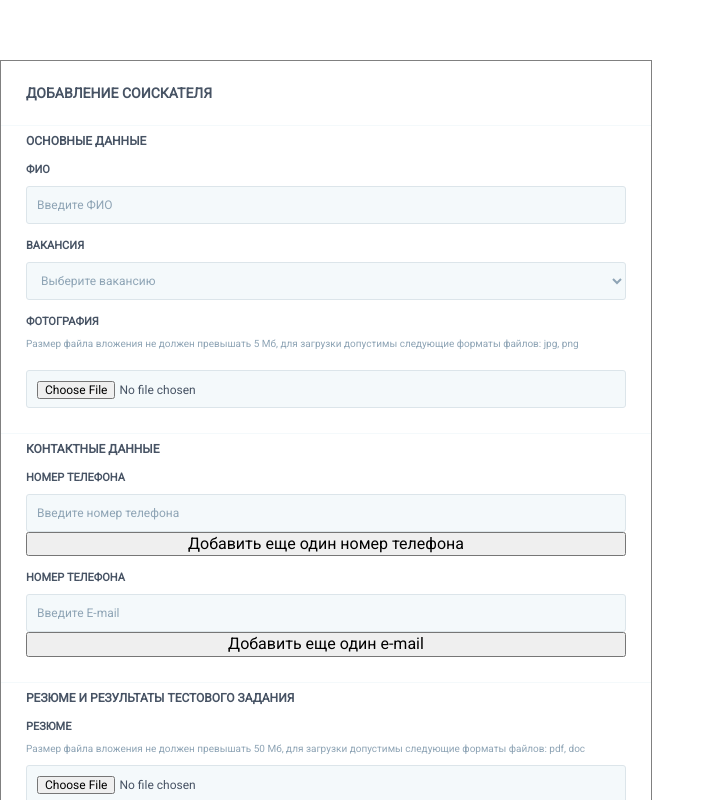
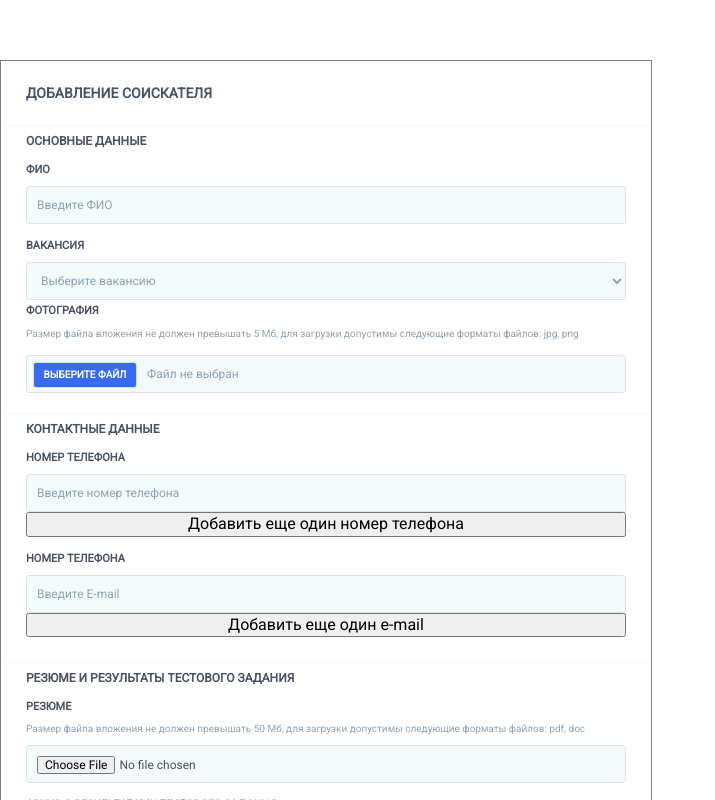
Before and after one commit to KaimNotark/bin-man-test, a Vue app: page / in a window 1280 px wide. Shown: the top 800 px of the page, without its empty margins (0-715 px from the left). Built offline with nearby package versions, Linux system fonts and the light colour scheme.

Commit message:
did style for btn and input-text

```diff
--- a/src/components/InputLoadFile.vue
+++ b/src/components/InputLoadFile.vue
@@ -1,22 +1,120 @@
 <template>
   <div class="container">
+    <span class="form__span">Фотография</span>
+    <p
+      class="form__rem"
+    >Размер файла вложения не должен превышать 5 Мб, для загрузки допустимы следующие форматы файлов: jpg, png</p>
     <label class="form__label">
-      <span class="form__span">Фотография</span>
-      <p
-        class="form__rem"
-      >Размер файла вложения не должен превышать 5 Мб, для загрузки допустимы следующие форматы файлов: jpg, png</p>
-      <input class="form__input" type="file" name="file" autocomplete="off" accept=".jpg .png" />
+      <input class="form__input-text" type="text" name="name" placeholder="Файл не выбран" disabled />
+      <button @click="addFilePhotoBtn()" class="form__input-btn" type="button">Выберите файл</button>
+
+      <input class="form__input-file" type="file" name="file" autocomplete="off" accept=".jpg .png" />
     </label>
+
+    <!-- Alex
+    <label
+      v-if="CreateTask.attached.length < 4"
+      key="label"
+      for="attachFile"
+      class="attached-item _label"
+    >
+      <input
+        @change="filler($event.target.files)"
+        id="attachFile"
+        type="file"
+        multiple
+        accept="image"
+        name="attachFile"
+        class="attached-item__input"
+      />
+      <span>+</span>
+      <button
+        @click="addSpecialization(specKeyword)"
+        class="specialization-label__label-button"
+        type="button"
+        name="addSpecKeyword"
+        aria-label="Добавить специализацию"
+      >+</button>
+    </label>
+    / Alex-->
+
+    <!-- <label class="file-select">
+      <div class="select-button">
+        <span v-if="value">Selected File: {{value.name}}</span>
+        <span v-else>Select File</span>
+      </div>
+      <input type="file" @change="handleFileChange" />
+    </label>-->
   </div>
 </template>
 
 <script>
 export default {
-  name: "InputLoadFile"
+  name: "InputLoadFile",
+
+  props: {
+    value: File
+  },
+
+  data() {
+    return {
+      file: ""
+    };
+  },
+
+  methods: {
+    // addFilePhotoInp() {
+    //   this.file = this.$refs.file.files[0];
+    // },
+    // addFilePhotoBtn() {
+    //   this.file = this.$refs.file.files[0];
+    // },
+    // Alex
+    // addSpecialization(specKeyword) {
+    //   if (specKeyword) {
+    //     this.$store.dispatch("addSpecialization", specKeyword);
+    //     this.specKeyword = "";
+    //   }
+    // },
+    // filler(files) {
+    //   const formData = new FormData();
+    //   for (let file of files) {
+    //     formData.append("image", file);
+    //   }
+    //   this.$http
+    //     .post("upload", formData)
+    //     .then(({ body }) => {
+    //       body.forEach(picture =>
+    //         this.$store.dispatch("addAttached", picture._id)
+    //       );
+    //     })
+    //     .catch(err => console.error(err));
+    // }
+    // / Alex
+    // handleFileChange(e) {
+    //   this.$emit("input", e.target.files[0]);
+    // }
+  }
 };
 </script>
 
 <style lang="scss" scoped>
+// .file-select > .select-button {
+//   padding: 1rem;
+
+//   color: white;
+//   background-color: #2ea169;
+
+//   border-radius: 0.3rem;
+
+//   text-align: center;
+//   font-weight: bold;
+// }
+
+// .file-select > input[type="file"] {
+//   display: none;
+// }
+
 $color-gray: #808080;
 $color-white: #ffffff;
 $color-text: #475364;
@@ -54,40 +152,67 @@ $color-input-border: #dce5ea;
   border: 1px solid $color-input-border;
   background: $color-input-background;
   border-radius: 3px;
-  padding: 10px;
-}
-
-%text-rem {
-  color: $color-text-placeholder;
-  font-size: 10px;
-  font-weight: 400;
-  line-height: 12px;
+  padding: 10px 10px 10px 120px;
 }
 
 .form {
   &__label {
     display: flex;
     flex-direction: column;
-    margin-top: 16px;
+    margin-top: 6px;
   }
 
   &__span {
     @extend %text-span;
   }
 
-  &__input {
+  &__input-text {
     @extend %text-input;
     @extend %input;
-    margin-top: 10px;
+    margin-top: 5px;
   }
 
-  &__input::-webkit-input-placeholder {
+  &__input-text::-webkit-input-placeholder {
     color: $color-text-placeholder;
   }
 
   &__rem {
-    @extend %text-rem;
+    color: $color-text-placeholder;
+    font-size: 10px;
+    font-weight: 400;
+    line-height: 12px;
     margin-top: 10px;
+  }
+
+  &__input-btn {
+    width: 104px;
+    height: 26px;
+    border: solid 1px #d4e2e7;
+
+    margin-top: -31px;
+    margin-left: 7px;
+    z-index: 3;
+
+    background: #386bf2;
+    border-radius: 3px;
+    color: #ffffff;
+    font-size: 10px;
+    font-weight: 700;
+    line-height: 10px;
+    text-transform: uppercase;
+    transition: background-color 0.1s ease, border-color 0.3s ease;
+  }
+  &__input-btn:hover {
+    border-color: #1a56fa;
+    background-color: #4d7bf7;
+  }
+  &__input-file {
+    width: 0.1px;
+    height: 0.1px;
+    opacity: 0;
+    overflow: hidden;
+    position: absolute;
+    z-index: -1;
   }
 }
 </style>
```
